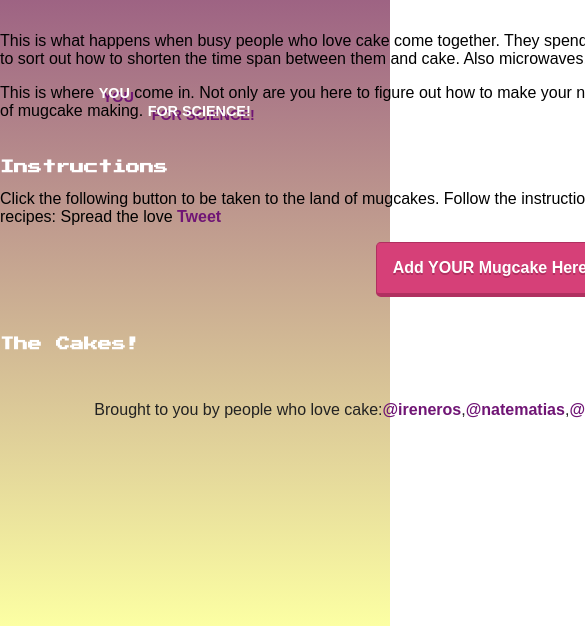
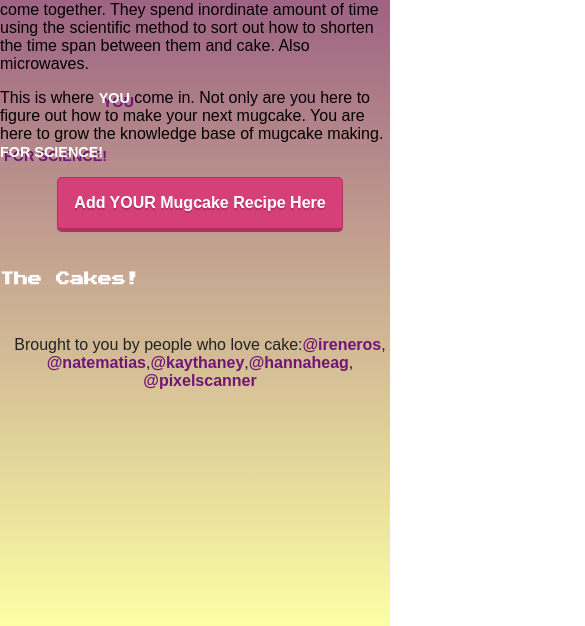
Before and after one commit to iros/mugcakes, a plain HTML site: page index.html in a window 390 px wide. Shown: the part 218-844 px from the top of the page, 585 px wide, since content can reach past the window. Drawn offline with Linux system fonts and the light colour scheme; a script that the page names is missing.

Commit message:
added responsive layout for mobile

```diff
--- a/index.html
+++ b/index.html
@@ -22,8 +22,8 @@
         <p>This is what happens when busy people who love cake come together. They spend inordinate amount of time using the scientific method to sort out how to shorten the time span between them and cake. Also microwaves.</p>
         <p>This is where <b><span class="bold">YOU</span></b> come in. Not only are you here to figure out how to make your next mugcake. You are here to grow the knowledge base of mugcake making. <span class="bold">FOR SCIENCE!</span></p>
 
-        <h3>Instructions</h3>
-        <p>
+        <h3 class="hideonmobile">Instructions</h3>
+        <p class="hideonmobile">
           Click the following button to be taken to the land of mugcakes. Follow the instructions on the first spreadsheet.
           Help us get more mugcake recipes: Spread the love
           <a href="https://twitter.com/share" class="twitter-share-button" data-via="ireneros" data-hashtags="mugcakes">Tweet</a>
@@ -32,7 +32,7 @@
         </p>
         <div class="instructions">
           <a href="https://docs.google.com/spreadsheet/ccc?key=0Al5UYaVoRpW3dEZPaG1QMWl5NTBXNGdqZkVEZmE2eEE&usp=sharing" class="button">
-            Add YOUR Mugcake Here
+            Add YOUR Mugcake Recipe Here
           </a>
         </div>
 
--- a/style.css
+++ b/style.css
@@ -59,3 +59,4 @@ header h2{margin-top:0px;color:white;font-family:'Press Start 2P',cursive;font-s
 #content .cake .details span.stars,#content .cake .details span.stars span{display:block;background:url(/img/stars.png) 0 -16px repeat-x;width:160px;height:16px;}
 #content .cake .details span.stars span{background-position:0 0;}
 footer{padding-bottom:20px;text-align:center;color:#222;}
+@media only screen and (max-width:480px){header,footer,#content{width:400px;margin:0 auto;margin-top:50px;} header{color:white;}header h1{font-size:50px;} header h2{font-size:12px;line-height:1.8;} #content .cake .details{width:360px;} #content .cake .photo{float:none;margin-left:0px;text-align:center;}#content .cake .photo img{margin-top:10px;} .hideonmobile{display:none;}}@media only screen and (min-width:481px) and (max-width:720px){header,footer,#content{width:700px;margin:0 auto;margin-top:50px;} header{color:white;}header h1{font-size:50px;} header h2{font-size:12px;line-height:1.8;} #content .cake .details{width:660px;} #content .cake .photo{float:none;margin-left:0px;text-align:left;}#content .cake .photo img{margin-top:10px;} .hideonmobile{display:none;}}
```
